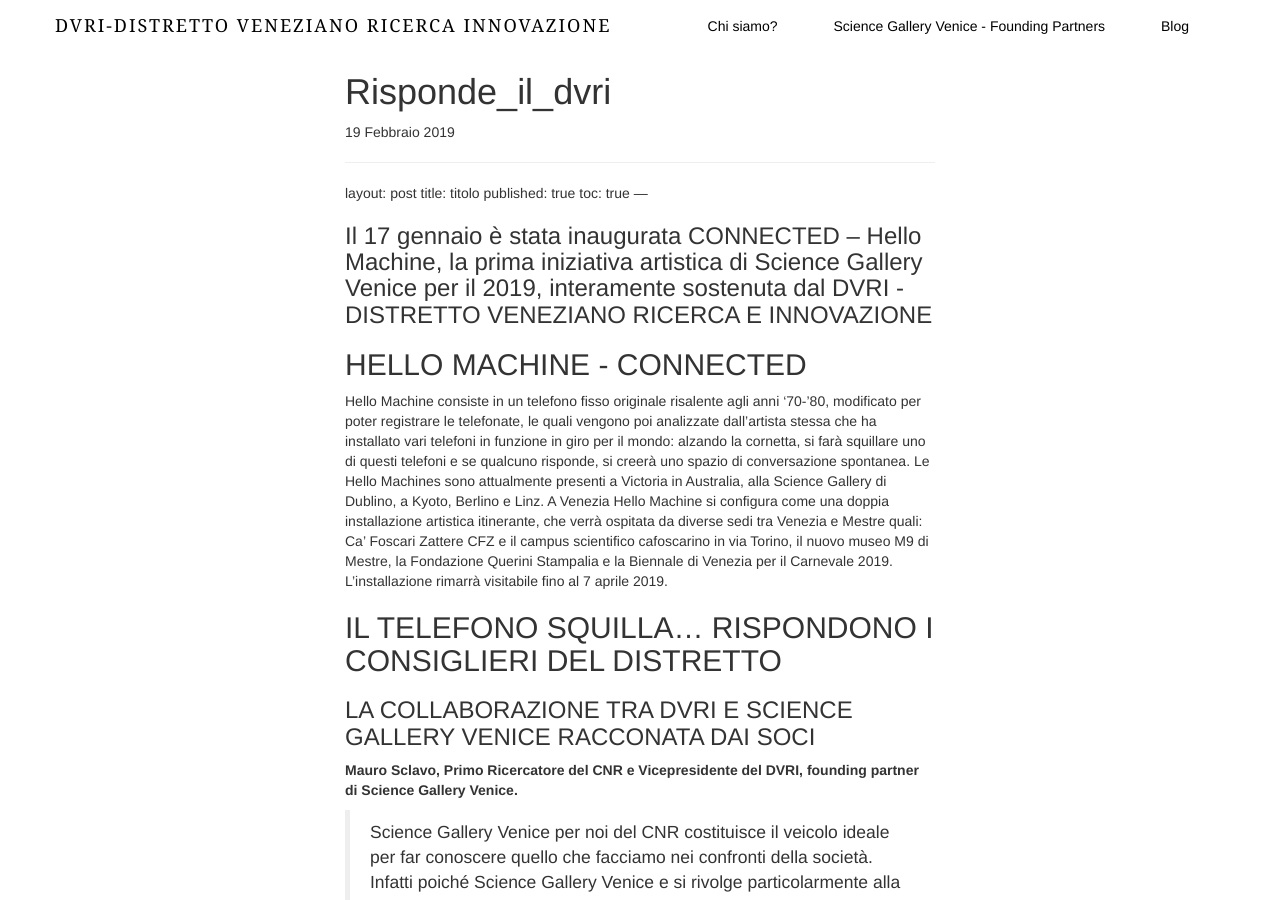
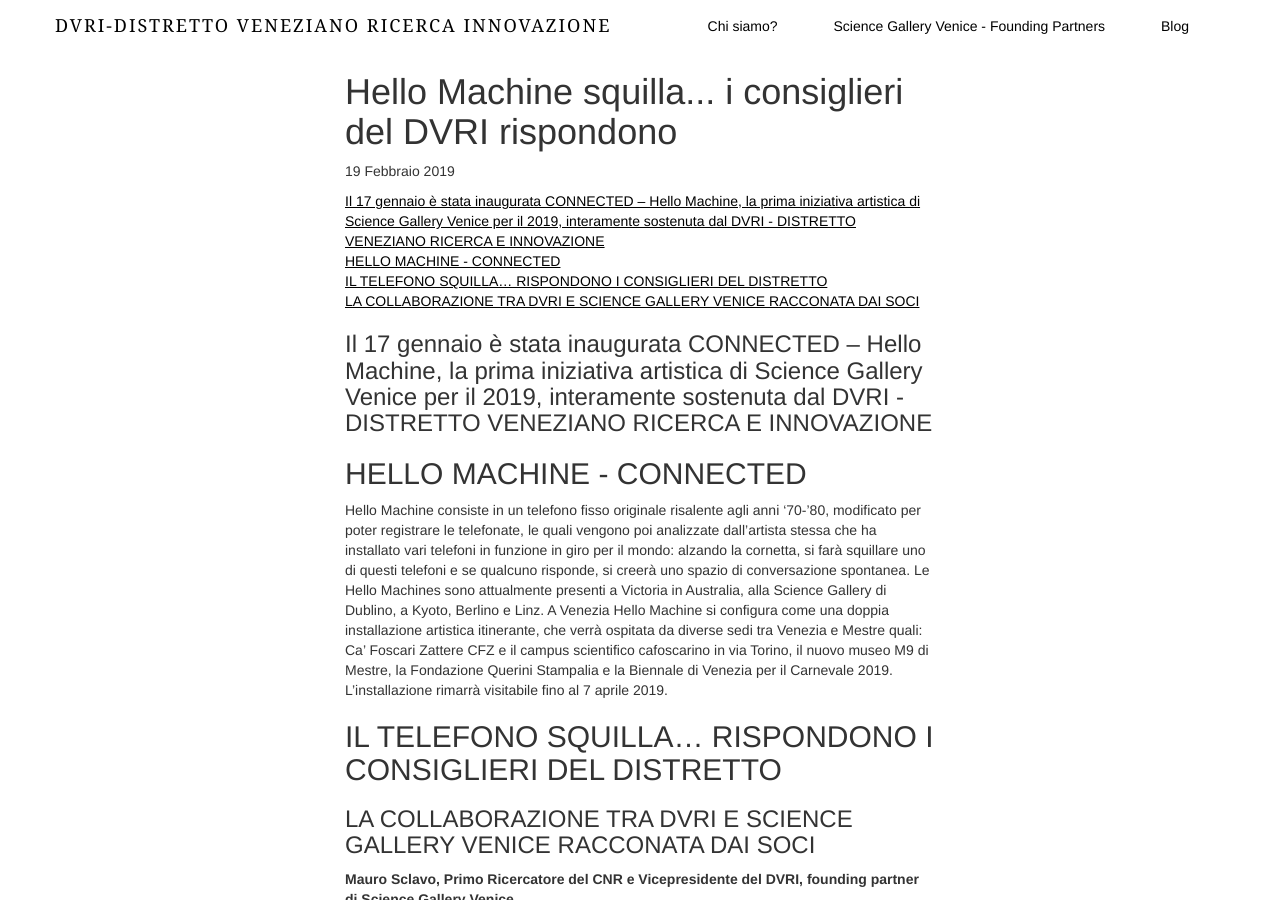
Before and after one commit to simonini/dvri-j-theme, a Jekyll site: the page built from _posts/2019-02-19-Risponde_il_DVRI.md, in a window 1280 px wide and 900 px high. Built offline with Jekyll 4.4.1, drawn with Linux system fonts in a browser that asks for light colours; our own code applies the rules of GitHub Pages for plain Markdown files; the table of contents is made by our own code.

Commit message:
modifiche blog post

```diff
--- a/_posts/2019-02-19-Risponde_il_DVRI.md
+++ b/_posts/2019-02-19-Risponde_il_DVRI.md
@@ -1,7 +1,6 @@
-
 ---
 layout: post
-title: titolo
+title: Hello Machine squilla... i consiglieri del DVRI rispondono
 published: true
 toc: true
 ---
@@ -21,6 +20,8 @@
 
 <iframe width="560" height="315" src="https://www.youtube.com/embed/r0KQncqVODA" frameborder="0" allow="accelerometer; autoplay; encrypted-media; gyroscope; picture-in-picture" allowfullscreen></iframe>
 
+<br>
+
 **Luana Zanella, Presidente dell'Accademia di Belle Arti di Venezia e Consigliere del DVRI, founding partner di Science Gallery Venice.**
 
 > Io penso che Science Gallery rappresenti l'idea forte per questo connubio tra
@@ -30,6 +31,7 @@
 
 <iframe width="560" height="315" src="https://www.youtube.com/embed/hmSMiv3btAE" frameborder="0" allow="accelerometer; autoplay; encrypted-media; gyroscope; picture-in-picture" allowfullscreen></iframe>
 
+<br>
 **Francesco Pietrobon, Direttore Generale dell'IRCCS San Camillo di Venezia e Consigliere del DVRI, founding partner di Science Gallery Venice.**
 
 > Per quanto riguarda il DVRI credo che diventando uno dei soci fondatori
```
